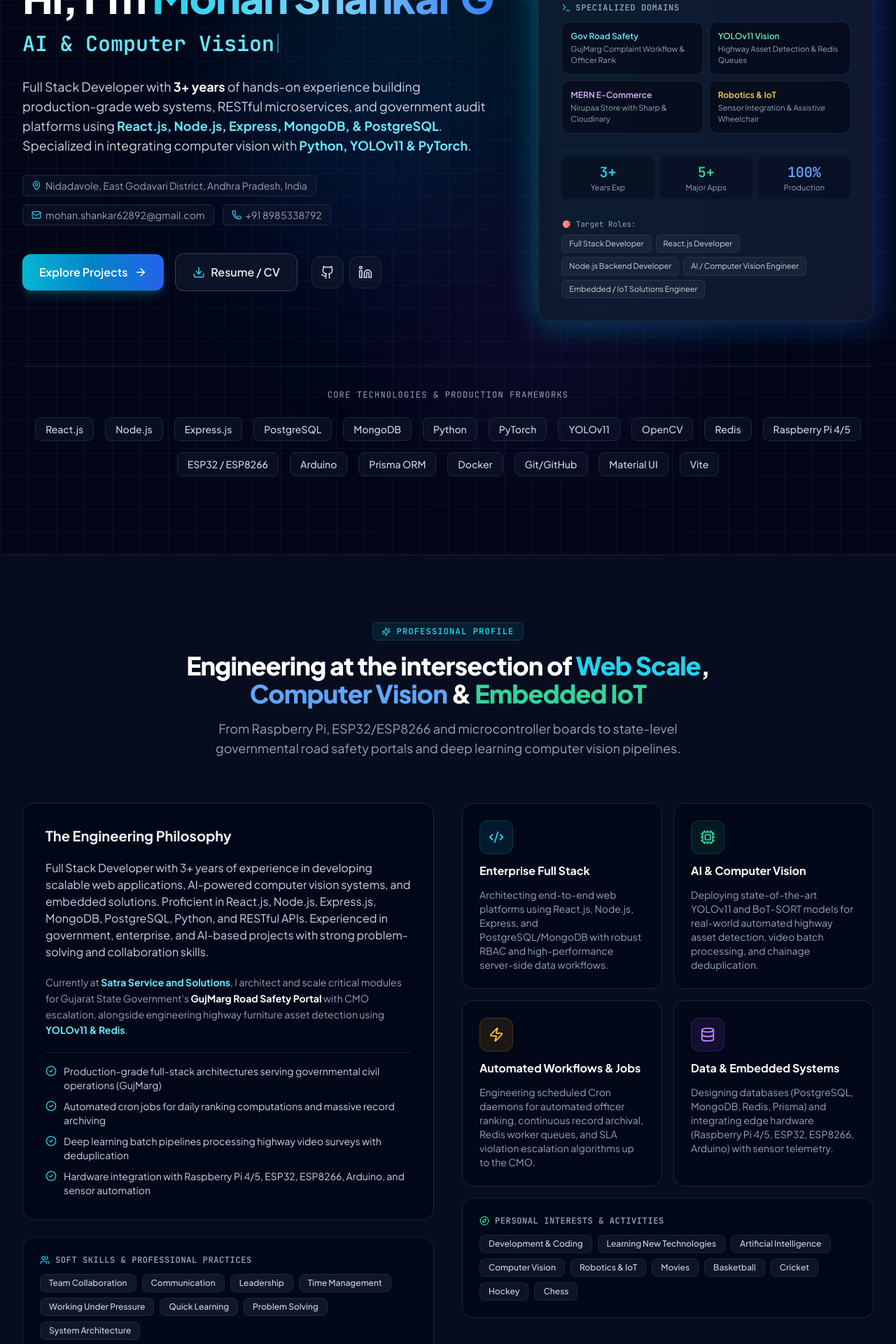
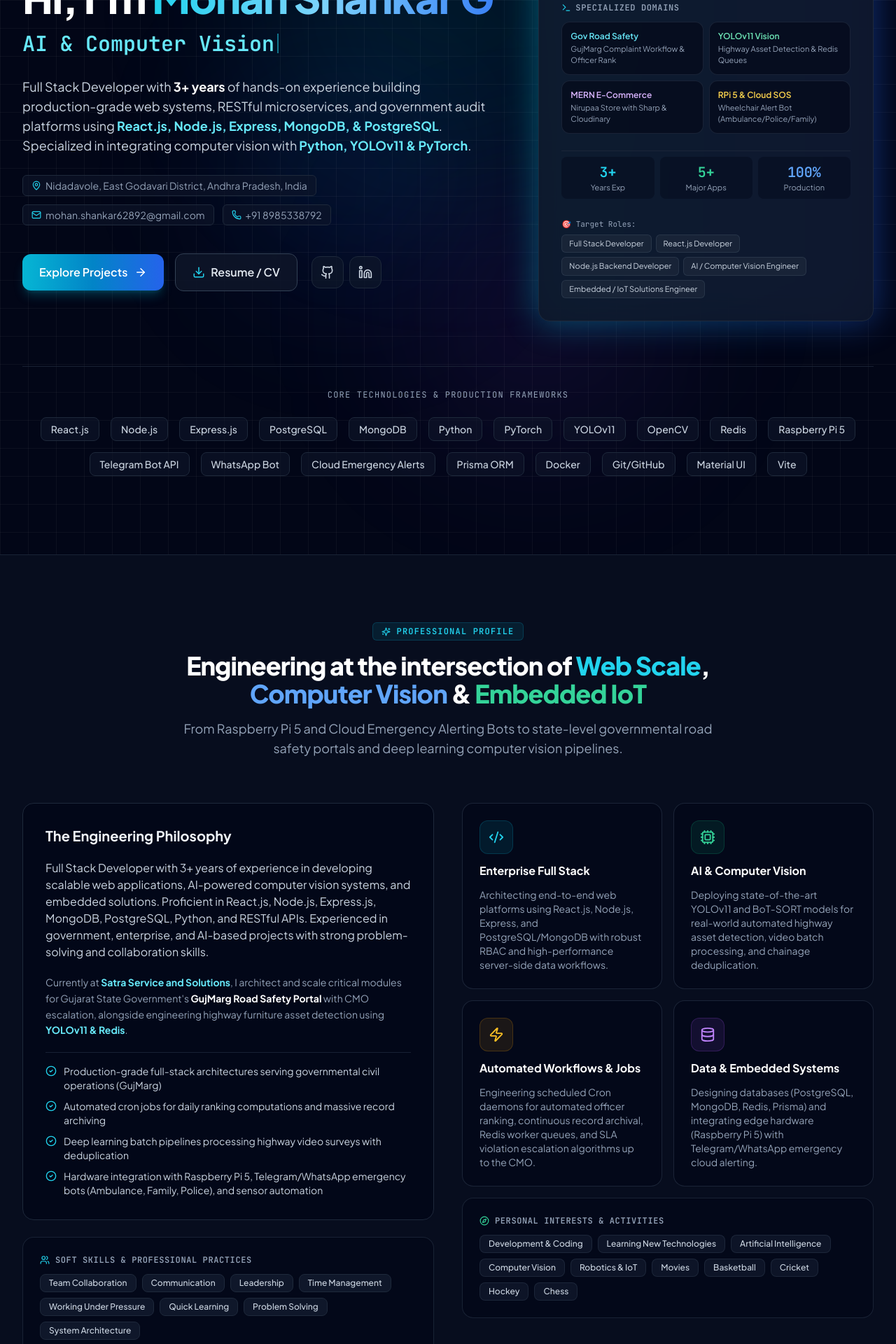
Before and after one commit to mohanShankarG/Portfolio, a React (Vite) app: page / in a window 1280 px wide. Shown: the part 280-2200 px from the top of the page at 70% size. Built offline with nearby package versions, Linux system fonts and the light colour scheme.

Commit message:
Update Assistive Robotics project: keep only Raspberry Pi 5, add Telegram/WhatsApp cloud emergency SOS bots for Ambulance, Family, Police

```diff
--- a/src/components/About.jsx
+++ b/src/components/About.jsx
@@ -39,7 +39,7 @@ export default function About() {
     {
       icon: Database,
       title: "Data & Embedded Systems",
-      desc: "Designing databases (PostgreSQL, MongoDB, Redis, Prisma) and integrating edge hardware (Raspberry Pi 4/5, ESP32, ESP8266, Arduino) with sensor telemetry.",
+      desc: "Designing databases (PostgreSQL, MongoDB, Redis, Prisma) and integrating edge hardware (Raspberry Pi 5) with Telegram/WhatsApp emergency cloud alerting.",
       color: "text-purple-400",
       bg: "bg-purple-500/10 border-purple-500/20"
     }
@@ -59,7 +59,7 @@ export default function About() {
             Engineering at the intersection of <span className="text-cyan-400">Web Scale</span>, <span className="text-blue-400">Computer Vision</span> & <span className="text-emerald-400">Embedded IoT</span>
           </h2>
           <p className="text-slate-400 text-base sm:text-lg leading-relaxed">
-            From Raspberry Pi, ESP32/ESP8266 and microcontroller boards to state-level governmental road safety portals and deep learning computer vision pipelines.
+            From Raspberry Pi 5 and Cloud Emergency Alerting Bots to state-level governmental road safety portals and deep learning computer vision pipelines.
           </p>
         </div>
 
@@ -87,7 +87,7 @@ export default function About() {
                   "Production-grade full-stack architectures serving governmental civil operations (GujMarg)",
                   "Automated cron jobs for daily ranking computations and massive record archiving",
                   "Deep learning batch pipelines processing highway video surveys with deduplication",
-                  "Hardware integration with Raspberry Pi 4/5, ESP32, ESP8266, Arduino, and sensor automation"
+                  "Hardware integration with Raspberry Pi 5, Telegram/WhatsApp emergency bots (Ambulance, Family, Police), and sensor automation"
                 ].map((item, idx) => (
                   <div key={idx} className="flex items-start gap-2.5 text-xs sm:text-sm text-slate-300">
                     <CheckCircle2 size={16} className="text-cyan-400 shrink-0 mt-0.5" />
--- a/src/components/Hero.jsx
+++ b/src/components/Hero.jsx
@@ -216,8 +216,8 @@ export default function Hero({ onOpenResume }) {
                       <div className="text-slate-400 text-[11px]">Nirupaa Store with Sharp & Cloudinary</div>
                     </div>
                     <div className="p-3 rounded-xl bg-slate-950/60 border border-slate-800/80">
-                      <div className="font-semibold text-amber-300 mb-0.5">Robotics & IoT</div>
-                      <div className="text-slate-400 text-[11px]">Sensor Integration & Assistive Wheelchair</div>
+                      <div className="font-semibold text-amber-300 mb-0.5">RPi 5 & Cloud SOS</div>
+                      <div className="text-slate-400 text-[11px]">Wheelchair Alert Bot (Ambulance/Police/Family)</div>
                     </div>
                   </div>
                 </div>
@@ -265,7 +265,7 @@ export default function Hero({ onOpenResume }) {
             {[
               "React.js", "Node.js", "Express.js", "PostgreSQL", "MongoDB",
               "Python", "PyTorch", "YOLOv11", "OpenCV", "Redis",
-              "Raspberry Pi 4/5", "ESP32 / ESP8266", "Arduino",
+              "Raspberry Pi 5", "Telegram Bot API", "WhatsApp Bot", "Cloud Emergency Alerts",
               "Prisma ORM", "Docker", "Git/GitHub", "Material UI", "Vite"
             ].map((tech) => (
               <span
--- a/src/components/ResumeModal.jsx
+++ b/src/components/ResumeModal.jsx
@@ -210,7 +210,7 @@ export default function ResumeModal({ isOpen, onClose }) {
                 <strong className="text-white">Tools & Technologies:</strong> Git, GitHub, Postman, API Testing, Prisma ORM, Multer, Sharp, SAP ABAP Integration
               </div>
               <div>
-                <strong className="text-white">Embedded Systems & Boards:</strong> Raspberry Pi 4 & 5, ESP8266, ESP32, Arduino, Sensor Integration, Robotics, Motor Control, Embedded System Design
+                <strong className="text-white">Embedded Systems & Cloud IoT:</strong> Raspberry Pi 5, Telegram Bot API, WhatsApp Bot (Ambulance, Family, Police SOS Alerts), Sensor Integration, Robotics, Motor Control, Embedded System Design
               </div>
             </div>
           </div>
--- a/src/data/portfolioData.js
+++ b/src/data/portfolioData.js
@@ -96,16 +96,16 @@ export const skillsData = {
     ]
   },
   embedded: {
-    title: "Embedded & Hardware",
+    title: "Embedded & Cloud IoT",
     icon: "Cpu",
-    description: "Hardware-software integration, microcontroller boards, IoT sensors, and robotics automation.",
+    description: "Raspberry Pi 5 computing, Cloud Telegram/WhatsApp emergency bots, sensors, and robotics automation.",
     skills: [
-      { name: "Raspberry Pi 4 & Raspberry Pi 5", level: "Expert", tags: ["Linux SBC", "GPIO", "Vision Edge", "Python"] },
-      { name: "ESP32 & ESP8266 Boards", level: "Expert", tags: ["WiFi/BLE", "IoT Nodes", "Firmware", "MQTT"] },
-      { name: "Arduino & Microcontroller Boards", level: "Advanced", tags: ["Firmware", "PWM Motor Control", "Timers"] },
-      { name: "Embedded C & C/C++", level: "Advanced", tags: ["Low-Level", "Memory Optimization", "Registers"] },
+      { name: "Raspberry Pi 5", level: "Expert", tags: ["Linux SBC", "GPIO", "Edge AI", "Python Core"] },
+      { name: "Cloud Emergency Alerting Bots", level: "Expert", tags: ["Telegram Bot API", "WhatsApp Bot", "Webhook Alerts", "SOS Dispatch"] },
+      { name: "Emergency Contact Automation", level: "Expert", tags: ["Ambulance (EMS)", "Family Members", "Police Station", "GPS Telemetry"] },
+      { name: "Embedded C & C/C++", level: "Advanced", tags: ["Low-Level", "Memory Optimization", "Hardware Control"] },
       { name: "Sensor Integration & Hardware Automation", level: "Advanced", tags: ["Ultrasonic", "IR Sensors", "Relays", "Actuators"] },
-      { name: "Robotics & Embedded System Design", level: "Advanced", tags: ["Autonomous Navigation", "Obstacle Avoidance"] }
+      { name: "Robotics & Assistive Mobility Design", level: "Advanced", tags: ["Autonomous Navigation", "Obstacle Avoidance", "Auto-Stop"] }
     ]
   }
 };
@@ -176,11 +176,11 @@ export const experienceData = [
     type: "Full-Time",
     highlights: [
       "Worked on Electric Vehicle (EV) prototype design integrating embedded systems, AI, and battery telemetry.",
-      "Developed assistive robotics projects including the Blind Man Wheelchair (obstacle detection & navigation) and Auto Robo Assistant.",
-      "Worked with Raspberry Pi, ESP32, ESP8266, Arduino, Embedded C, Python, C++, AI/ML, and sensor systems.",
-      "Collaborated on hardware integration, sensor systems (ultrasonic, IR), motor drivers, and automated safety mechanisms."
+      "Developed assistive robotics projects including the Blind Man Wheelchair (obstacle detection & autonomous stopping) and Auto Robo Assistant.",
+      "Engineered cloud emergency notification bots (Telegram Bot & WhatsApp Bot) powered by Raspberry Pi 5 to automatically dispatch real-time SOS alerts to Ambulance (EMS), family members, and police stations.",
+      "Collaborated on hardware integration, sensor systems (ultrasonic, IR), motor drivers, Embedded C, Python, and automated safety mechanisms."
     ],
-    tech: ["Raspberry Pi 4/5", "ESP32", "ESP8266", "Arduino", "Embedded C", "C/C++", "Python", "Sensors", "Robotics"]
+    tech: ["Raspberry Pi 5", "Telegram Bot API", "WhatsApp Bot", "Cloud Emergency Alerts", "Embedded C", "C/C++", "Python", "Sensors", "Robotics"]
   }
 ];
 
@@ -345,30 +345,33 @@ export const projectsData = [
   },
   {
     id: "embedded-suite",
-    title: "Assistive Robotics & Embedded IoT Systems",
-    subtitle: "Raspberry Pi, ESP32/ESP8266, Arduino & AI Integration",
+    title: "Assistive Robotics & Cloud Emergency SOS System",
+    subtitle: "Raspberry Pi 5 & Cloud Emergency Bots (Telegram / WhatsApp)",
     category: "Embedded / IoT",
     badge: "Hardware & Robotics",
     period: "2021 -- 2023",
     client: "Pantech R&D / Innovation Showcase",
     description:
-      "A suite of autonomous robotic prototypes and assistive mobility systems integrating Raspberry Pi 4/5, ESP32, ESP8266, Arduino boards, sensor arrays, and motor driver automation.",
+      "An AI-powered assistive mobility and autonomous robotics platform driven exclusively by Raspberry Pi 5. Integrates real-time sensor monitoring, automated motor control, and cloud emergency notification bots (Telegram Bot & WhatsApp Bot) that instantly dispatch SOS alerts with live telemetry and GPS coordinates to Ambulance services, Family Members, and Police Stations during emergencies or falls.",
     features: [
-      "Blind Man Wheelchair: AI-enabled wheelchair to assist visually impaired users through obstacle detection and navigation, ultrasonic & IR sensors, and automatic stopping",
-      "Auto Robo Assistant: Autonomous robot using embedded sensors and AI techniques, obstacle avoidance, auto-stop, and collision prevention",
+      "Blind Man Wheelchair: AI-enabled wheelchair powered by Raspberry Pi 5 with ultrasonic and IR sensors for obstacle detection, autonomous collision avoidance, and automatic emergency stopping",
+      "Cloud Emergency SOS Dispatch: Integrated Telegram Bot & WhatsApp Bot cloud integration that automatically triggers instant emergency alerts with location coordinates to the Ambulance (EMS), Family Members, and Police Station upon fall/impact or distress trigger",
+      "Auto Robo Assistant: Autonomous robot using Raspberry Pi 5 embedded sensors and AI techniques for obstacle avoidance, motion control, and collision prevention",
       "EV Vehicle Prototype: Design integrating embedded systems and AI, microcontroller battery monitoring, and PWM motor control",
-      "Hardware Boards: Raspberry Pi 4 & 5, ESP32, ESP8266, Arduino development boards with Embedded C and Python"
+      "Single Board Computer: Dedicated high-performance Raspberry Pi 5 running Linux SBC architecture with Embedded C and Python automation"
     ],
     architecture: {
-      hardware: "Raspberry Pi 4/5, ESP32, ESP8266, Arduino Uno/Mega",
-      firmware: "Embedded C, C++, Python",
-      sensors: "Ultrasonic, IR, Gyro, Relays, Motor Drivers"
+      hardware: "Raspberry Pi 5 (Broadcom 64-bit Quad-Core SBC)",
+      cloudAlerts: "Telegram Bot API, WhatsApp Bot (Cloud Webhooks)",
+      emergencyContacts: "Ambulance (EMS), Family Members, Police Station",
+      firmware: "Python, Embedded C, C++, Linux Services",
+      sensors: "Ultrasonic, IR, Gyro/Accelerometer, Relays, Motor Drivers"
     },
-    tech: ["Raspberry Pi 4/5", "ESP32", "ESP8266", "Arduino", "Embedded C", "C/C++", "Python", "Sensors", "Robotics"],
+    tech: ["Raspberry Pi 5", "Telegram Bot API", "WhatsApp Bot", "Cloud Emergency Alerts", "Embedded C", "C/C++", "Python", "Sensors", "Robotics"],
     metrics: [
-      { label: "Boards", val: "RPi 4/5, ESP32/8266" },
-      { label: "Key Projects", val: "Wheelchair & Robo" },
-      { label: "Core Lang", val: "Embedded C / Python" }
+      { label: "Core SBC", val: "Raspberry Pi 5" },
+      { label: "Cloud Alerts", val: "Telegram / WhatsApp" },
+      { label: "Emergency Dispatch", val: "Ambulance, Family, Police" }
     ],
     color: "from-teal-600 to-indigo-600"
   }
```
